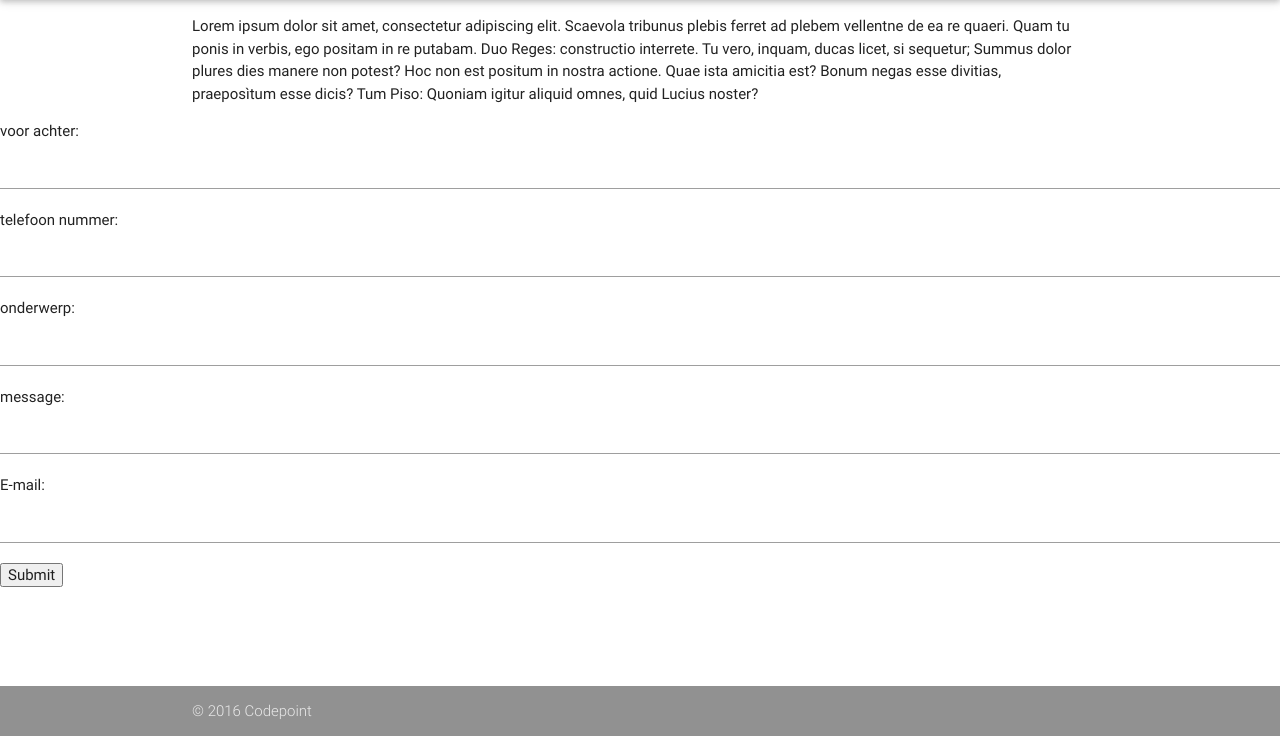
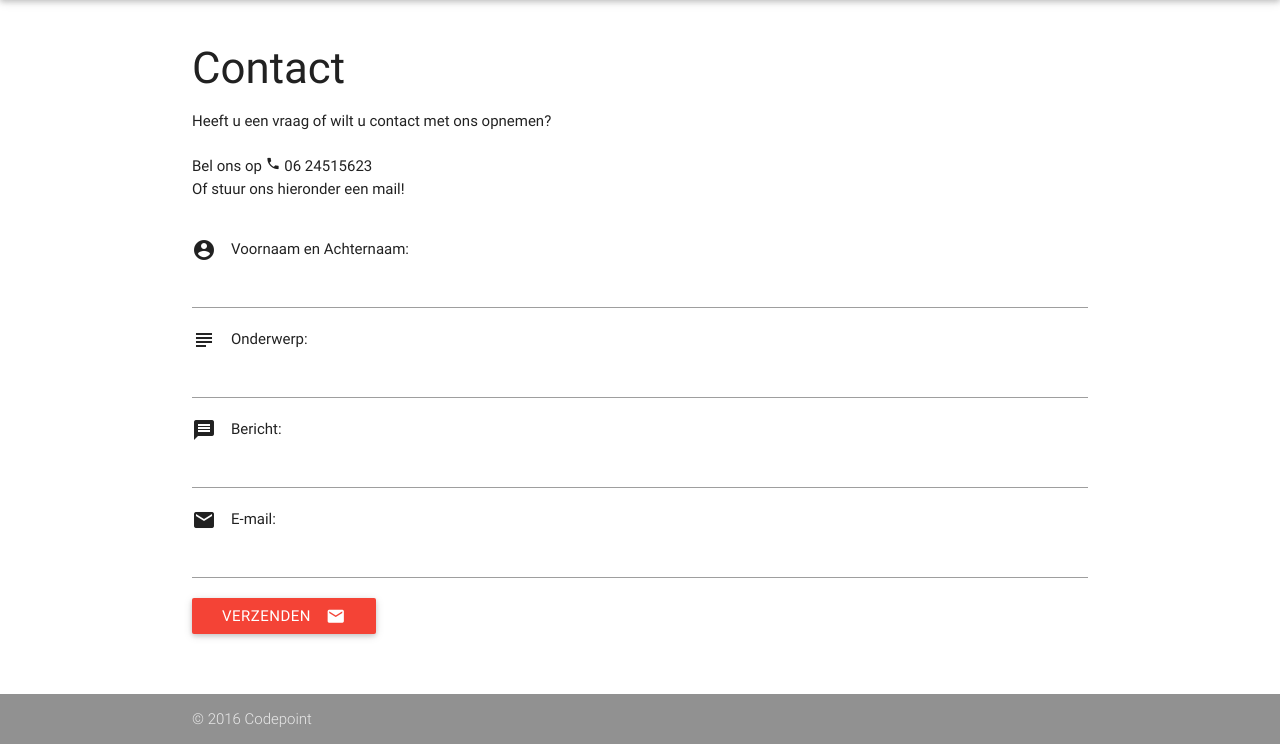
Before and after one commit to stijnana/checkpoint, a PHP site: page /index.php?page=contact in a window 1280 px wide. Shown: the part 64-808 px from the top of the page. Run offline with PHP 8.4, Linux system fonts and the light colour scheme; some libraries are stand-ins or nearby versions.

Commit message:
Contact Pagina Gedesigned

```diff
--- a/css/style.css
+++ b/css/style.css
@@ -31,3 +31,18 @@ h5 {
 
   color:white;
 }
+ form {
+    display: inline-block;
+
+
+    }
+
+
+
+container {
+	 float: left;
+    margin-left: 300px;
+    margin-top: 310px;
+    width: 533px;
+
+}
--- a/views/contact.html
+++ b/views/contact.html
@@ -1,16 +1,34 @@
 
     <div class="container">
-        <p>Lorem ipsum dolor sit amet, consectetur adipiscing elit. Scaevola tribunus plebis ferret ad plebem vellentne de ea re quaeri. Quam tu ponis in verbis, ego positam in re putabam. Duo Reges: constructio interrete. Tu vero, inquam, ducas licet, si
-            sequetur; Summus dolor plures dies manere non potest? Hoc non est positum in nostra actione. Quae ista amicitia est? Bonum negas esse divitias, praeposìtum esse dicis? Tum Piso: Quoniam igitur aliquid omnes, quid Lucius noster?</p>
-    </div>
+       <br>
+       <h3> Contact</h3>
+
+       <p>Heeft u een vraag of wilt u contact met ons opnemen? <br><br>
+       Bel ons op <i class="tiny material-icons">phone</i>  06 24515623<br>
+       Of stuur ons hieronder een mail!</p>
+
+
+</p>
+
+ <br>
 <div>
     <form action="model/mail.php" method="post">
-        voor achter: <input type="text" name="name" required><br>
-        telefoon nummer:<input type="number" name="telephone" required>
-        onderwerp: <input type="text" name="subject" required>
-        message: <input type="text" name="message" required>
-        E-mail: <input type="email" name="to" required>
+      <i class="material-icons left">account_circle</i>
+        Voornaam en Achternaam: <input type="text" name="name" required>
+        <br>
 
-        <input type="submit">
+         <i class="material-icons left">subject</i>
+         Onderwerp: <input type="text" name="subject" required>
+           <i class="material-icons left">message</i>
+         Bericht: <input type="text" name="message" required>
+        <i class="material-icons left">email</i>
+         E-mail: <input type="email" name="to" required>
+
+		 <button class="btn waves-effect Red" type="submit" name="action">Verzenden
+        <i class="material-icons right">email</i>
+    </button>
+
     </form>
+    <br><br><br>
 </div>
+  </div>
```
